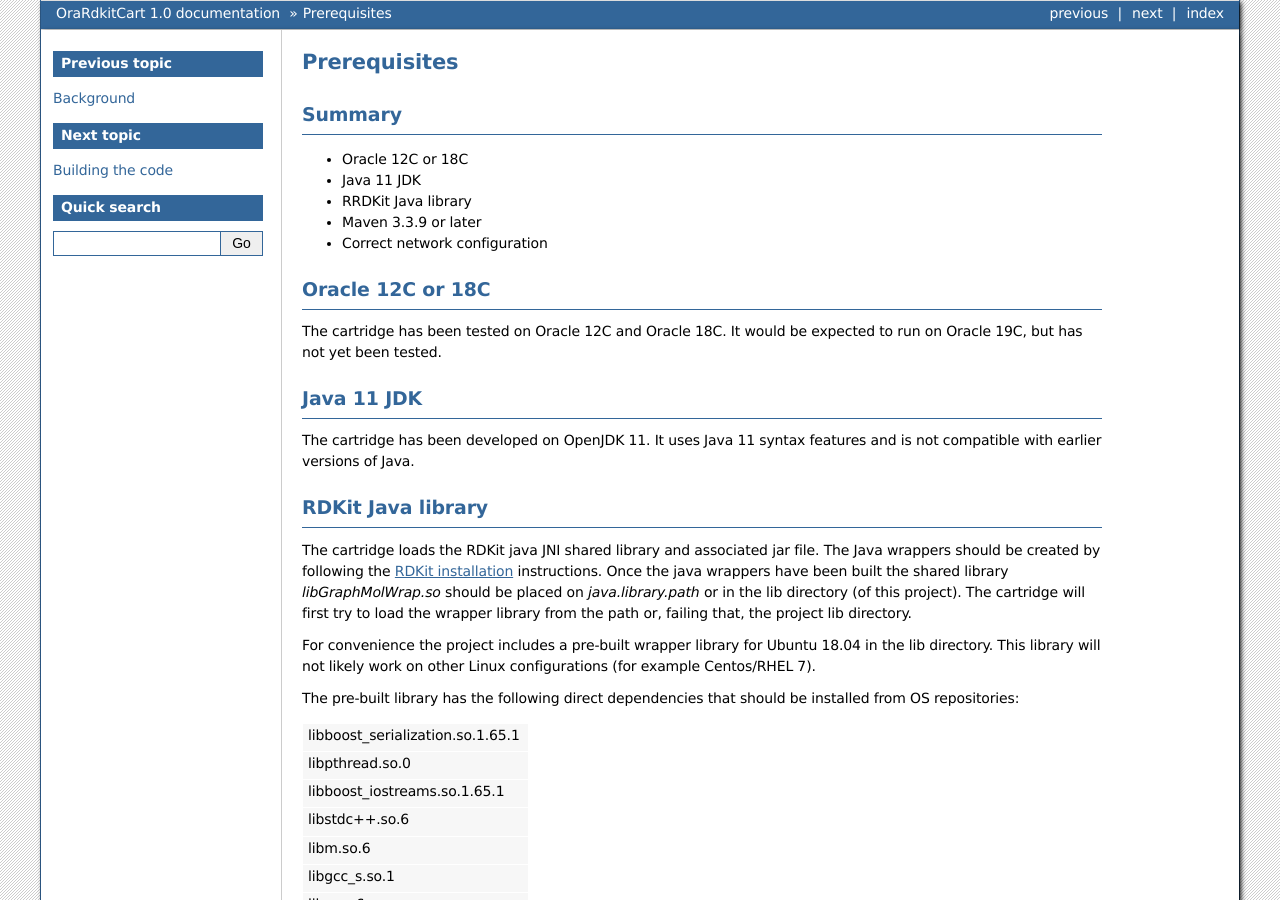
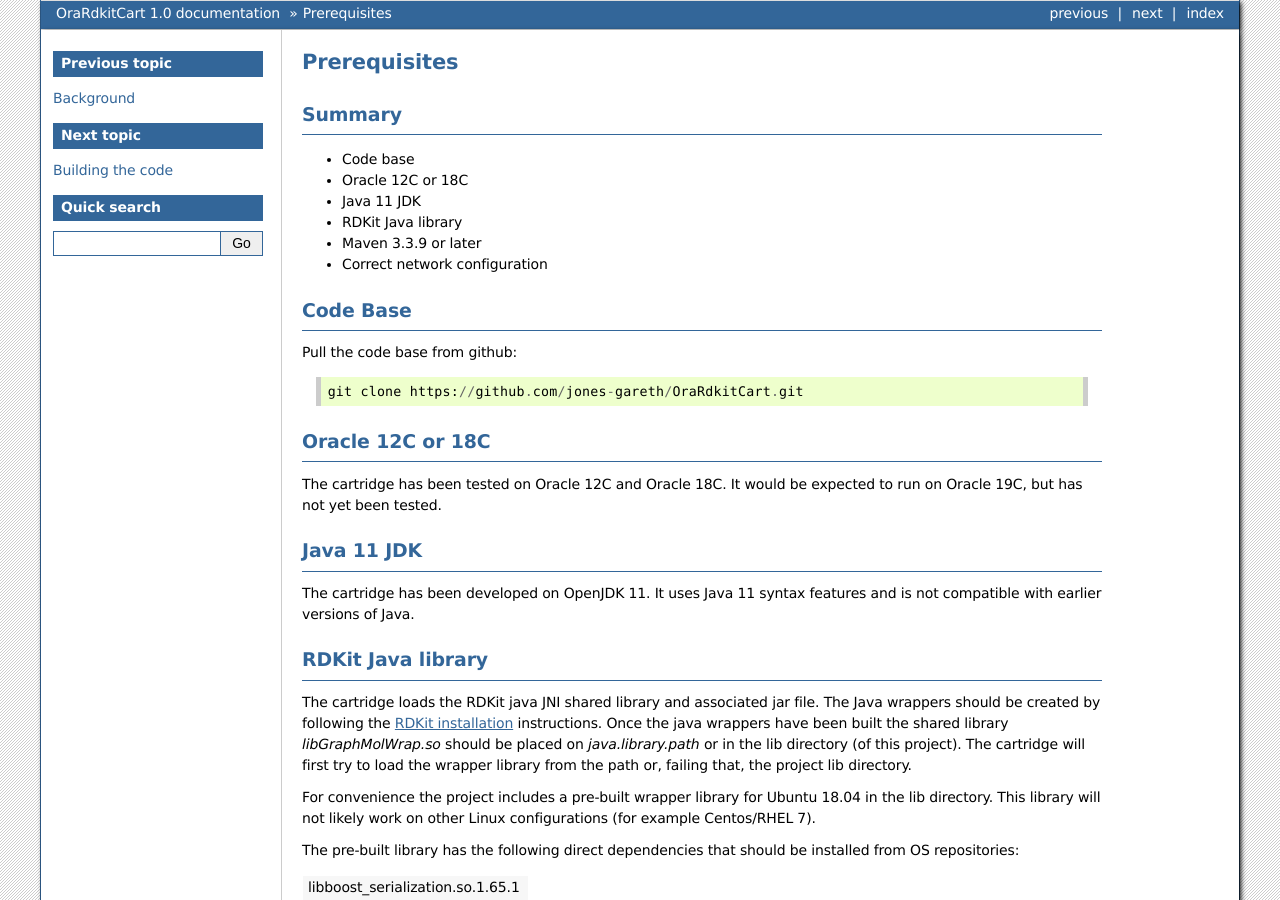
Before and after one commit to jones-gareth/OraRdkitCart, a Sphinx documentation site: the page built from doc/prerequisites.rst, in a window 1280 px wide and 900 px high. Built offline with Sphinx 7.4.7, drawn with Linux system fonts in a browser that asks for light colours.

Commit message:
RDkit update

```diff
--- a/doc/prerequisites.rst
+++ b/doc/prerequisites.rst
@@ -6,11 +6,21 @@
 Summary
 *******
 
+* Code base
 * Oracle 12C or 18C
 * Java 11 JDK
-* RRDKit Java library
+* RDKit Java library
 * Maven 3.3.9 or later
 * Correct network configuration
+
+Code Base
+*********
+
+Pull the code base from github:
+
+::
+
+    git clone https://github.com/jones-gareth/OraRdkitCart.git
 
 Oracle 12C or 18C
 *****************
```
Also changed, not shown: 4 other files.
